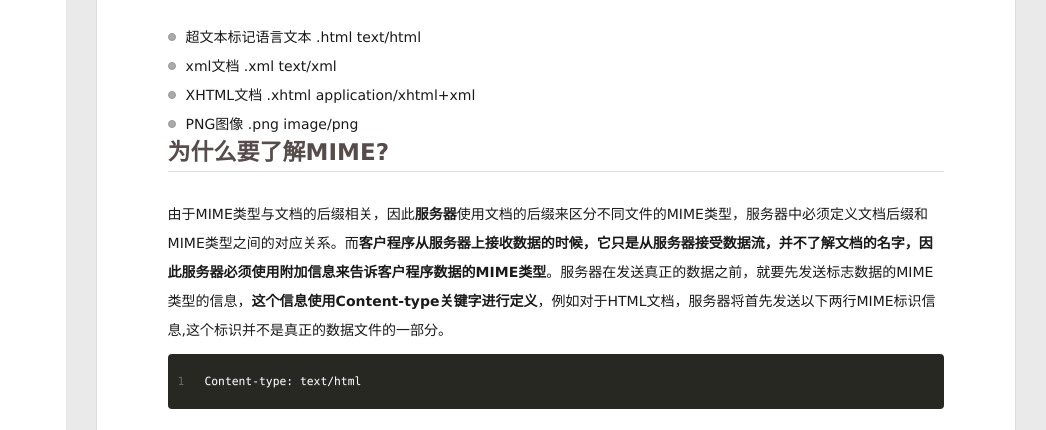
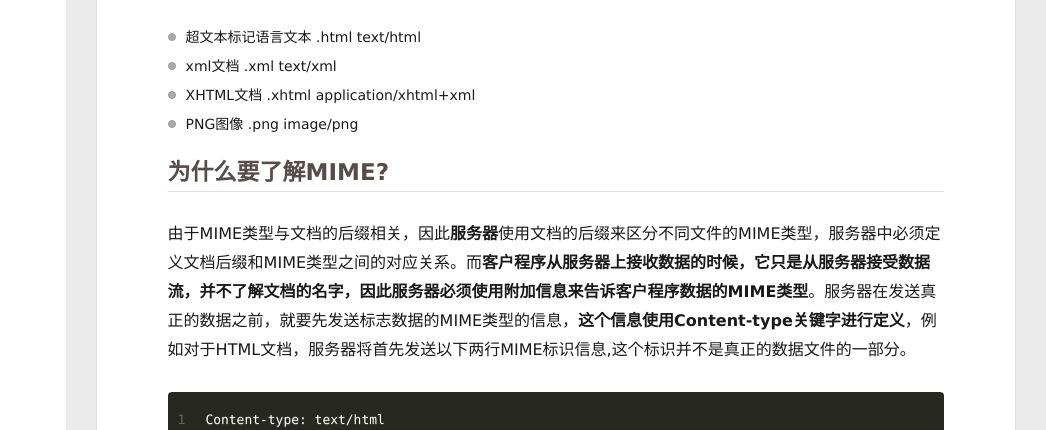
Before and after one commit to woshisomeone/woshisomeone.github.io, a plain HTML site: page 2018/07/09/servlet中解决中文乱码问题/index.html in a window 1280 px wide. Shown: the part 370-800 px from the top of the page, 234-1280 px from the left. Drawn offline with nearby package versions, Linux system fonts and the light colour scheme; some packages are replaced by stand-ins of ours; a script that the page names is missing.

Commit message:
Site updated: 2018-07-09 20:14:06

```diff
--- a/2018/07/09/servlet中解决中文乱码问题/index.html
+++ b/2018/07/09/servlet中解决中文乱码问题/index.html
@@ -16,7 +16,7 @@
 <meta property="og:site_name" content="woshisomeone">
 <meta property="og:description" content="MIME 最早的HTTP协议中，并没有附加的数据类型信息，所有传送的数据都被客户程序解释为超文本标记语言HTML 文档，而为了支持多媒体数据类型，HTTP协议中就使用了附加在文档之前的MIME数据类型信息来标识数据类型。常用的MIME类型由两部分组成：前面是数据的大类别，例如声音audio、图象image等，后面定义具体的种类。   例如： 超文本标记语言文本 .html text/html xm">
 <meta property="og:locale" content="default">
-<meta property="og:updated_time" content="2018-07-09T12:11:15.891Z">
+<meta property="og:updated_time" content="2018-07-09T12:13:44.907Z">
 <meta name="twitter:card" content="summary">
 <meta name="twitter:title" content="servlet中解决中文乱码问题">
 <meta name="twitter:description" content="MIME 最早的HTTP协议中，并没有附加的数据类型信息，所有传送的数据都被客户程序解释为超文本标记语言HTML 文档，而为了支持多媒体数据类型，HTTP协议中就使用了附加在文档之前的MIME数据类型信息来标识数据类型。常用的MIME类型由两部分组成：前面是数据的大类别，例如声音audio、图象image等，后面定义具体的种类。   例如： 超文本标记语言文本 .html text/html xm">
@@ -192,10 +192,10 @@
 <li>超文本标记语言文本 .html text/html</li>
 <li>xml文档 .xml text/xml</li>
 <li>XHTML文档 .xhtml application/xhtml+xml</li>
-<li>PNG图像 .png image/png<h2 id="为什么要了解MIME"><a href="#为什么要了解MIME" class="headerlink" title="为什么要了解MIME?"></a>为什么要了解MIME?</h2>由于MIME类型与文档的后缀相关，因此<strong>服务器</strong>使用文档的后缀来区分不同文件的MIME类型，服务器中必须定义文档后缀和MIME类型之间的对应关系。而<strong>客户程序从服务器上接收数据的时候，它只是从服务器接受数据流，并不了解文档的名字，因此服务器必须使用附加信息来告诉客户程序数据的MIME类型</strong>。服务器在发送真正的数据之前，就要先发送标志数据的MIME类型的信息，<strong>这个信息使用Content-type关键字进行定义</strong>，例如对于HTML文档，服务器将首先发送以下两行MIME标识信息,这个标识并不是真正的数据文件的一部分。  <figure class="highlight plain"><table><tr><td class="gutter"><pre><span class="line">1</span><br></pre></td><td class="code"><pre><span class="line">Content-type: text/html</span><br></pre></td></tr></table></figure>
-</li>
+<li>PNG图像 .png image/png  </li>
 </ul>
-<h2 id="导致中文乱码的原因"><a href="#导致中文乱码的原因" class="headerlink" title="导致中文乱码的原因"></a>导致中文乱码的原因</h2><p>首先，我们了解一下什么是ServletResponse：  <strong>辅助 servlet 将响应发送到客户端的对象</strong>;<br>然后,我们输入一下代码在get方法中：<br><figure class="highlight plain"><table><tr><td class="gutter"><pre><span class="line">1</span><br></pre></td><td class="code"><pre><span class="line">response.getWriter().append(&quot;你好&quot;)</span><br></pre></td></tr></table></figure></p>
+<h2 id="为什么要了解MIME"><a href="#为什么要了解MIME" class="headerlink" title="为什么要了解MIME?"></a>为什么要了解MIME?</h2><p>由于MIME类型与文档的后缀相关，因此<strong>服务器</strong>使用文档的后缀来区分不同文件的MIME类型，服务器中必须定义文档后缀和MIME类型之间的对应关系。而<strong>客户程序从服务器上接收数据的时候，它只是从服务器接受数据流，并不了解文档的名字，因此服务器必须使用附加信息来告诉客户程序数据的MIME类型</strong>。服务器在发送真正的数据之前，就要先发送标志数据的MIME类型的信息，<strong>这个信息使用Content-type关键字进行定义</strong>，例如对于HTML文档，服务器将首先发送以下两行MIME标识信息,这个标识并不是真正的数据文件的一部分。<br><figure class="highlight plain"><table><tr><td class="gutter"><pre><span class="line">1</span><br></pre></td><td class="code"><pre><span class="line">Content-type: text/html</span><br></pre></td></tr></table></figure></p>
+<h2 id="导致中文乱码的原因"><a href="#导致中文乱码的原因" class="headerlink" title="导致中文乱码的原因"></a>导致中文乱码的原因</h2><p>首先，我们了解一下什么是ServletResponse：  <strong>辅助 servlet 将响应发送到客户端的对象</strong>;<br>然后,我们输入一下代码在get方法中：<br><figure class="highlight plain"><table><tr><td class="gutter"><pre><span class="line">1</span><br></pre></td><td class="code"><pre><span class="line">response.getWriter().append(&quot;你好&quot;)；</span><br></pre></td></tr></table></figure></p>
 <p>这句代码的意思是：是发送 MIME 正文响应中的字符数据”你好”.<br><strong>如果不加任何代码，这个时候浏览器应该是”??”,原因是如果未指定 charset，则将默认使用 ISO-8859-1</strong>。而ISO-8859-1没有对应的中文编码，所以这个时候就无法显示我们的中文字了。</p>
 <h3 id="java-EE-api中写道"><a href="#java-EE-api中写道" class="headerlink" title="java EE api中写道:"></a>java EE api中写道:</h3><p><strong>可使用 #setCharacterEncoding 和 #setContentType 显式指定 MIME 正文响应的 charset，或使用 #setLocale 方法隐式指定它。显式指定优先于隐式指定。如果未指定 charset，则将使用 ISO-8859-1。setCharacterEncoding、setContentType 或 setLocale 方法必须在调用 getWriter 之前，并且必须在提交采用要使用的字符编码的响应之前调用.</strong>  </p>
 <h2 id="解决浏览器显示乱码的方法"><a href="#解决浏览器显示乱码的方法" class="headerlink" title="解决浏览器显示乱码的方法"></a>解决浏览器显示乱码的方法</h2><figure class="highlight java"><table><tr><td class="gutter"><pre><span class="line">1</span><br><span class="line">2</span><br></pre></td><td class="code"><pre><span class="line">response.setCharacterEncoding(<span class="string">"utf-8"</span>);</span><br><span class="line">response.setHeader(<span class="string">"content-type"</span>, <span class="string">"text/html"</span>);<span class="comment">//不加可能会出错</span></span><br></pre></td></tr></table></figure>
```
Also changed, not shown: index.html (+3 -3 lines).
